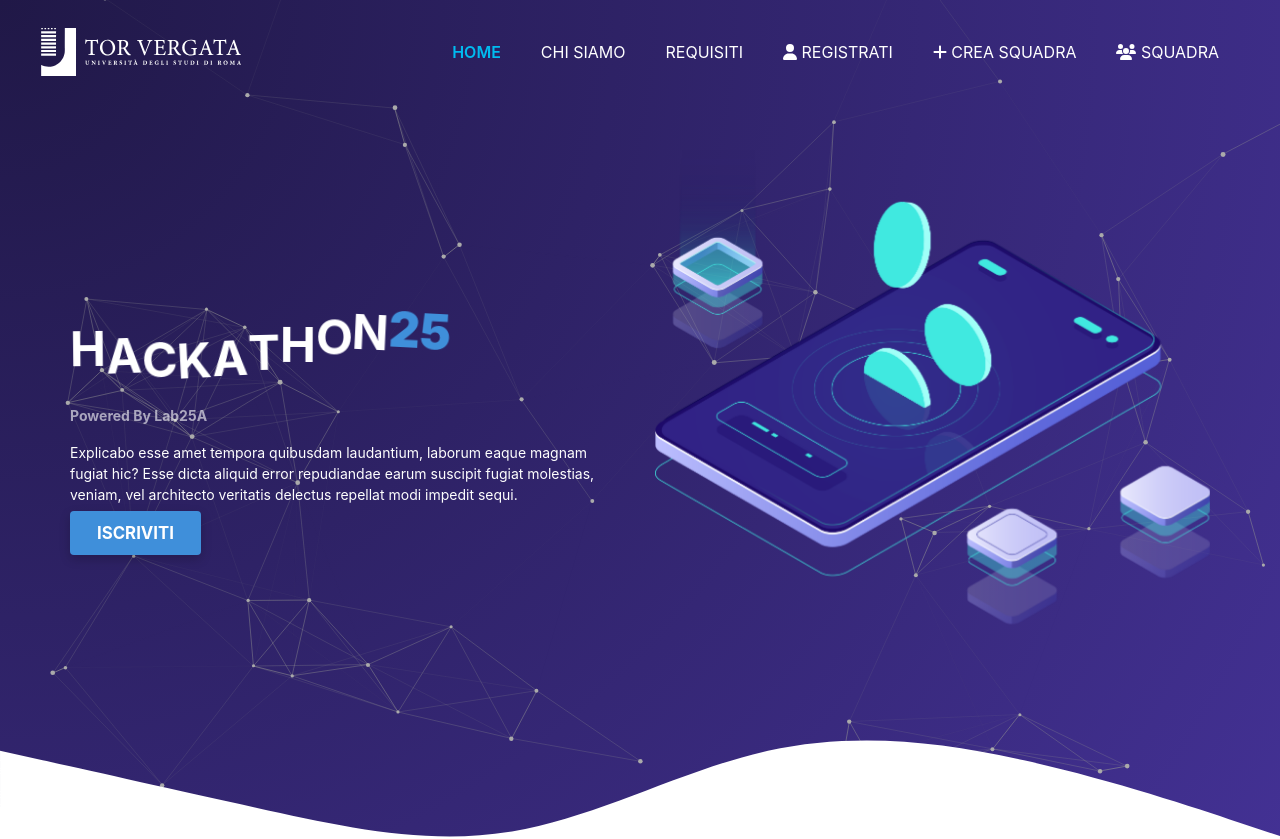
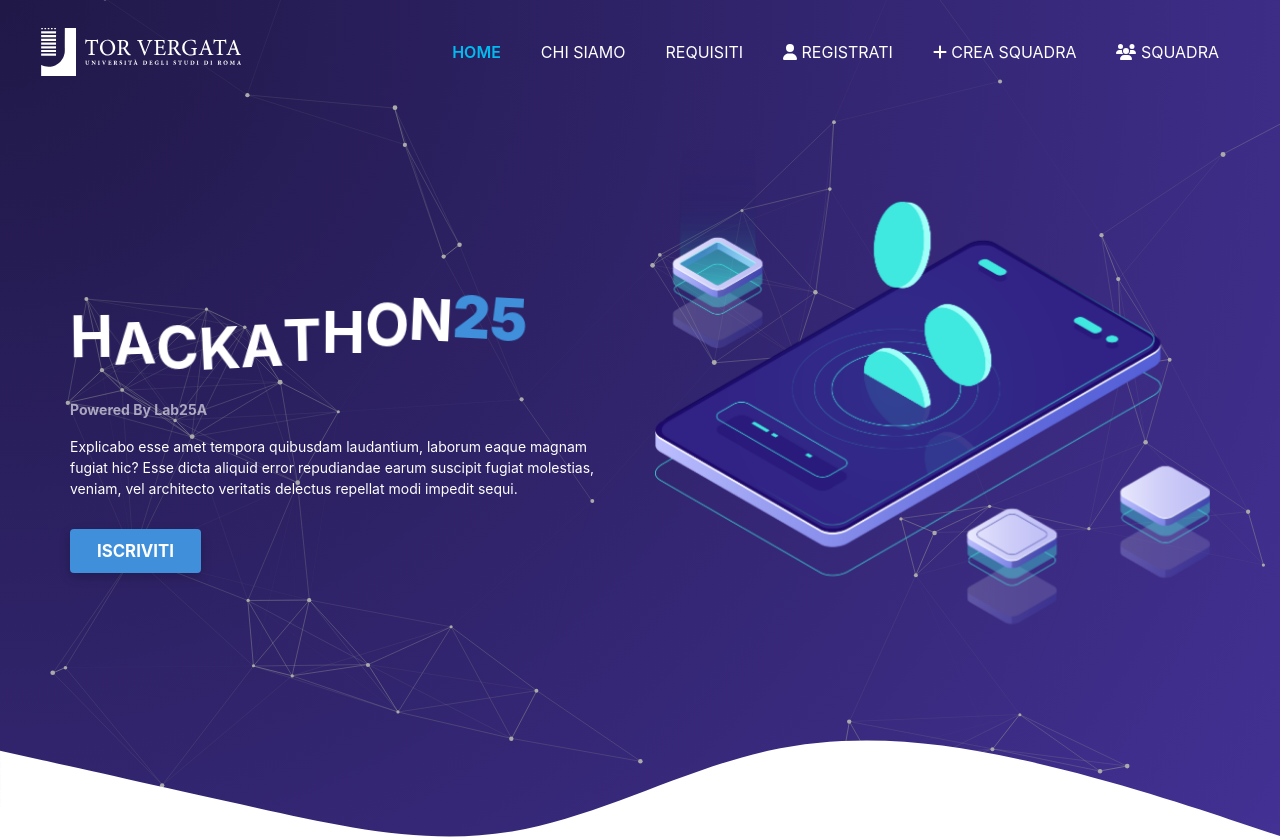
Before and after one commit to IonutZbir/Hackathon, a Vue app in the folder hackathon25/: page / in a window 1280 px wide. Shown: the top 839 px of the page. Built offline with nearby package versions, Linux system fonts and the light colour scheme.

Commit message:
small changes

```diff
--- a/hackathon25/src/components/InteractiveButton.vue
+++ b/hackathon25/src/components/InteractiveButton.vue
@@ -1,7 +1,5 @@
 
 <script setup>
-
-    import { defineProps } from "vue";
     const props = defineProps({
         text: {
             type: String,
@@ -16,7 +14,9 @@
 </template>
 
 <style>
-
+    .button-box {
+        margin-top: 40px;
+    }
     .inner-button-text {
         cursor: pointer;
         user-select: none;
--- a/hackathon25/src/css/style.css
+++ b/hackathon25/src/css/style.css
@@ -362,7 +362,7 @@ a:focus {
 /* ANIMAZIONE LETTERE HACKATHON25 2sec*/
 
 h1 > p {
-  font-size: 1em;
+  font-size: 1.2em;
   display: inline-block;
   animation: ease-in-out sineLetters 2.5s infinite;
   -webkit-animation: ease-in-out sineLetters 2.5s infinite;
--- a/hackathon25/src/views/CarouselView.vue
+++ b/hackathon25/src/views/CarouselView.vue
@@ -33,7 +33,7 @@
 :root {
     --vertical: 10;
     --horizontal: 6;
-    --size: 23vw;
+    --size: 400px;
     --v-size: calc(267 / 400 * var(--size) * 267/400);
     --margin: 5px;
     --opacity: 1;
@@ -46,6 +46,7 @@
 }
 
 .mask {
+    margin: 50px 0;
     display: flex;
     flex-direction: row;
     animation: animazione 35s linear infinite;
--- a/hackathon25/src/views/Home.vue
+++ b/hackathon25/src/views/Home.vue
@@ -2,10 +2,12 @@
 import HeroArea from '@/components/HeroArea.vue';
 import AboutComponent from '@/components/AboutComponent.vue';
 import RequimentsComponent from '@/components/RequimentsComponent.vue';
+import CarouselView from './CarouselView.vue';
 </script>
 
 <template>
     <HeroArea />
     <AboutComponent />
+    <CarouselView></CarouselView>
     <RequimentsComponent />
 </template>
```
